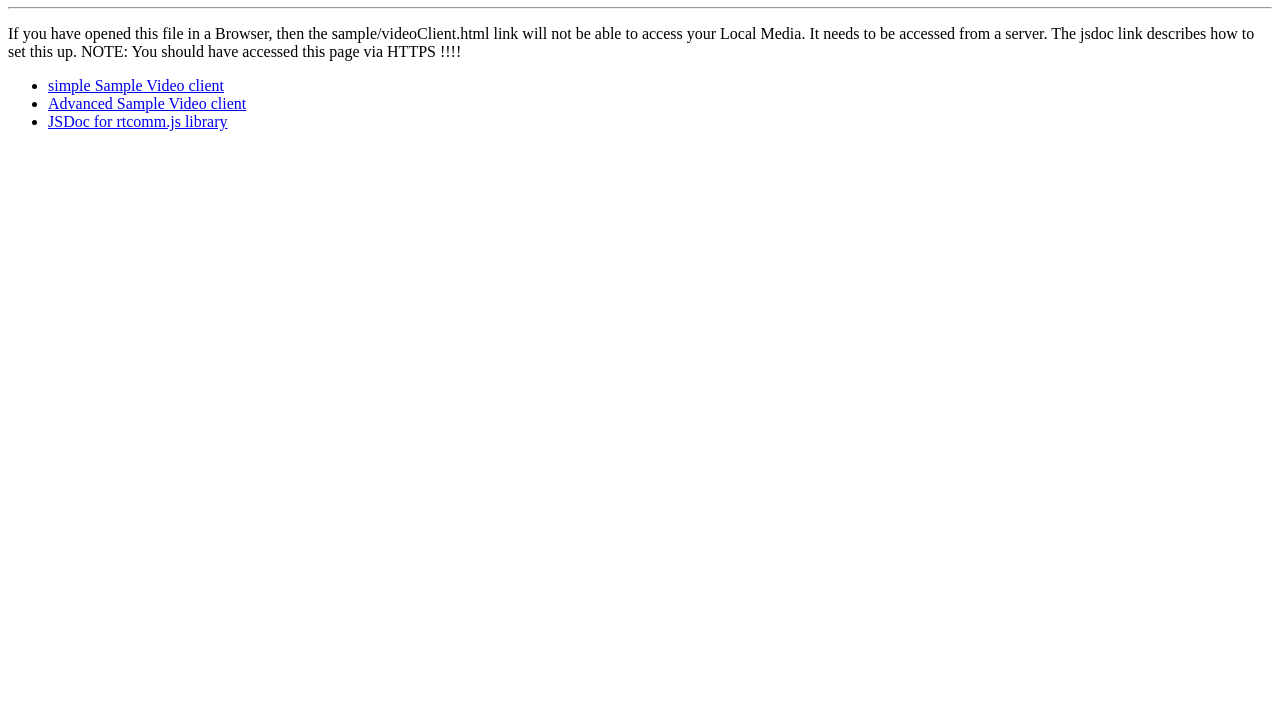
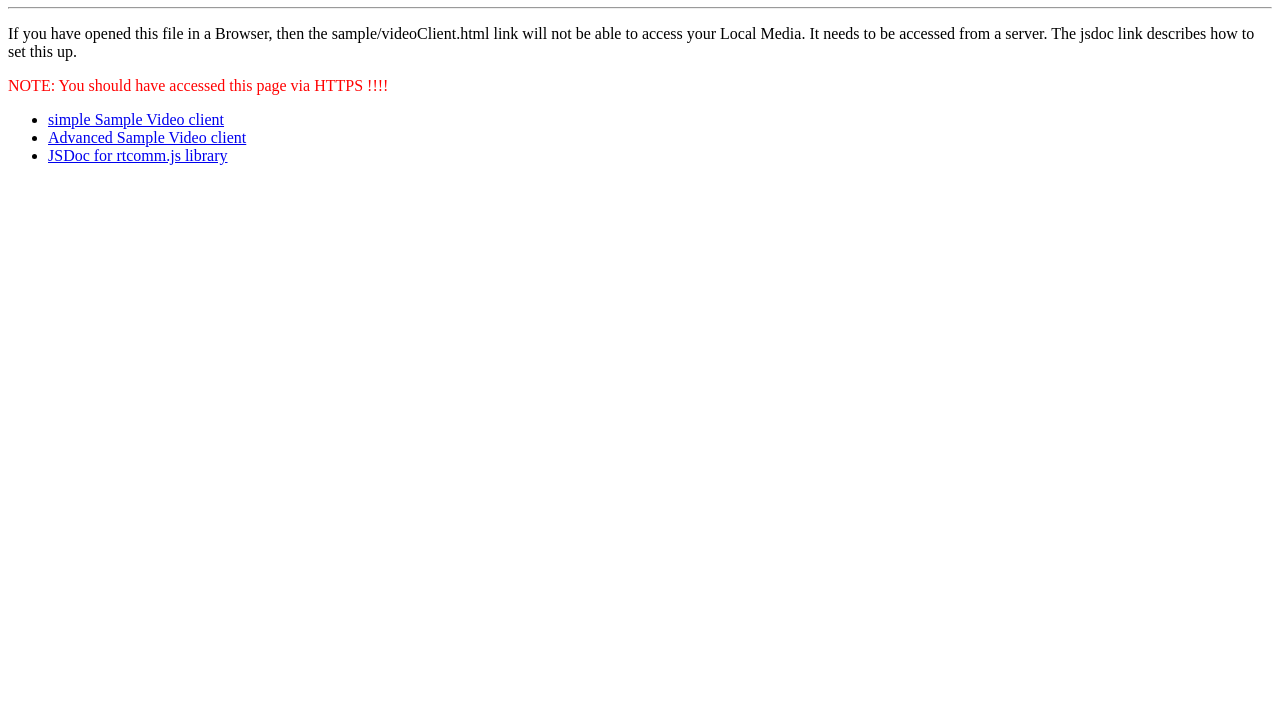
Before and after one commit to WASdev/sample.angular-rtcomm, a website: page public/index.html in a window 1280 px wide. Shown: the part 73-800 px from the top of the page. Drawn offline with Linux system fonts and the light colour scheme.

Commit message:
Update index.html

```diff
--- a/public/index.html
+++ b/public/index.html
@@ -15,13 +15,22 @@
   If you have opened this file in a Browser, then the sample/videoClient.html link will not be able to access your Local Media.  It needs to be accessed from a server.
   The jsdoc link describes how to set this up.
 
+</p>
 
-  NOTE:  You should have accessed this page via HTTPS !!!!  </p>
+  <div id="warning" style="display:none; color:red">
+  NOTE:  You should have accessed this page via HTTPS !!!!
+  </div>
 
   <ul>
     <li><a href="sample/videoClient.html"> simple Sample Video client</a></li>
     <li><a href="sample/videoClient-adv.html"> Advanced Sample Video client</a></li>
     <li><a href="jsdoc/index.html"> JSDoc for rtcomm.js library</a></li>
   </ul>
+  <script>
+    if (document.URL.search('https')< 0) {
+      document.getElementById('warning').style.display='block';
+    }
+  </script>
 </body>
+
 </html>
```
